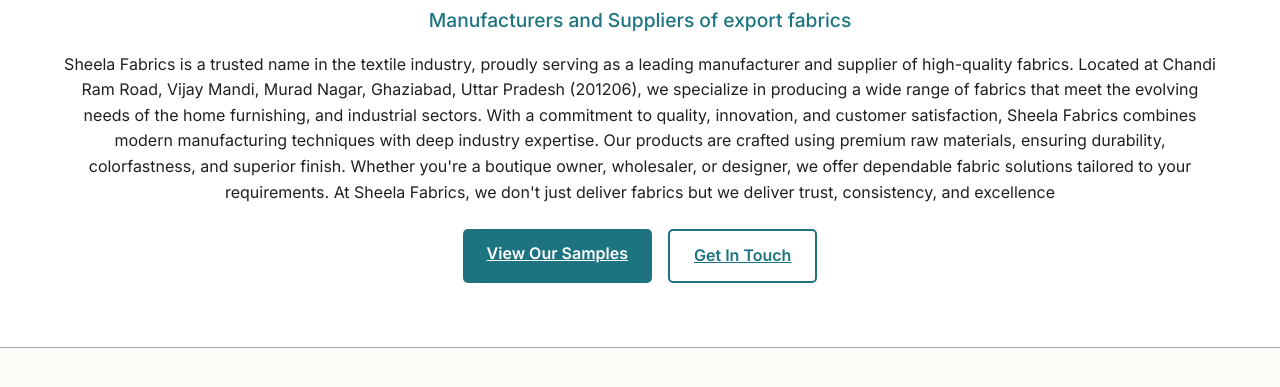
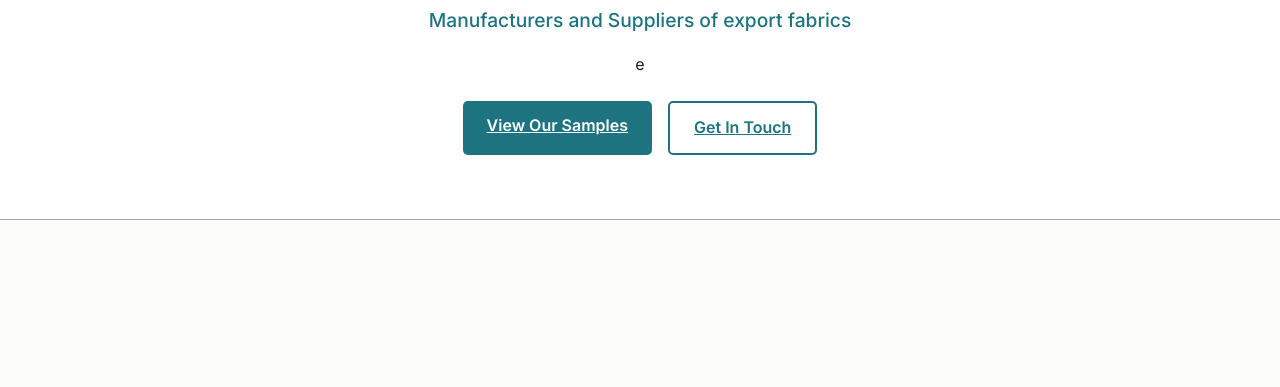
Before and after one commit to Adwitya02/Fabrics-website, a plain HTML site: page about.html in a window 1280 px wide. Shown: the part 239-626 px from the top of the page. Drawn offline with Linux system fonts and the light colour scheme; files that its build step writes are made by us from their sources.

Commit message:
Update about.html

```diff
--- a/about.html
+++ b/about.html
@@ -23,9 +23,7 @@
     <div class="container">
       <h1>Sheela Fabrics</h1>
       <p class="hero-tagline">Manufacturers and Suppliers of export fabrics</p>
-      <p>Sheela Fabrics is a trusted name in the textile industry, proudly serving as a leading manufacturer and supplier of high-quality fabrics. Located at Chandi Ram Road, Vijay Mandi, Murad Nagar, Ghaziabad, Uttar Pradesh (201206), we specialize in producing a wide range of fabrics that meet the evolving needs of the home furnishing, and industrial sectors.
-With a commitment to quality, innovation, and customer satisfaction, Sheela Fabrics combines modern manufacturing techniques with deep industry expertise. Our products are crafted using premium raw materials, ensuring durability, colorfastness, and superior finish.
-Whether you're a boutique owner, wholesaler, or designer, we offer dependable fabric solutions tailored to your requirements. At Sheela Fabrics, we don't just deliver fabrics but we deliver trust, consistency, and excellence</p>
+      <p>e</p>
       <div class="hero-cta">
         <a href="samples.html" class="btn btn-primary">View Our Samples</a>
         <a href="contact.html" class="btn btn-outline">Get In Touch</a>
```
